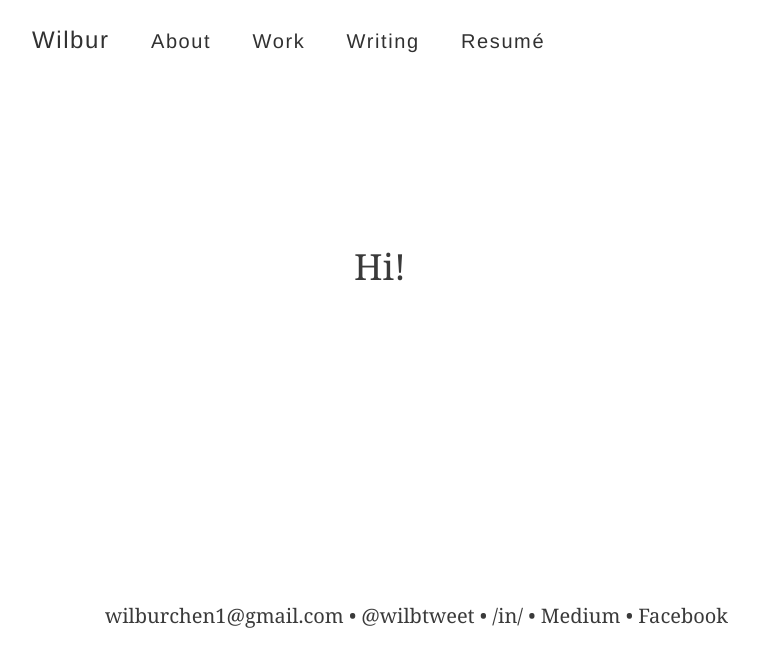
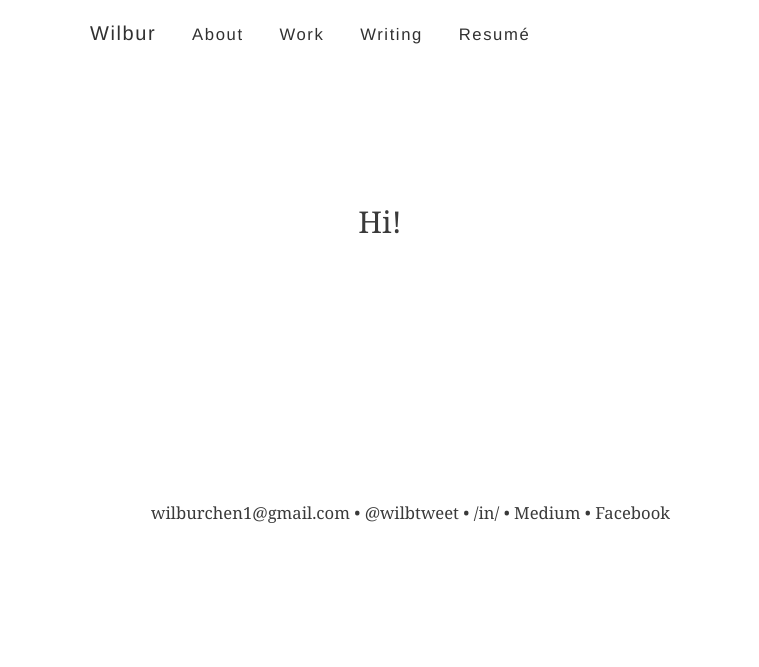
Before and after one commit to wilburc/wilburc.github.io, a Jekyll site: the page built from index.html, in a window 1280 px wide. Shown: the top 667 px of the page, without its empty margins (260-1019 px from the left). Built offline with Jekyll 4.4.1, drawn with Linux system fonts in a browser that asks for light colours; the list of posts is cut into pages by our own code.

Commit message:
lowered text siize

```diff
--- a/_sass/_base.scss
+++ b/_sass/_base.scss
@@ -20,7 +20,7 @@ html {
   line-height: 1.6;
 
   @media (min-width: 38em) {
-    font-size: 24px;
+    font-size: 20px;
   }
 }
 
```
Also changed, not shown: 10 other files.
